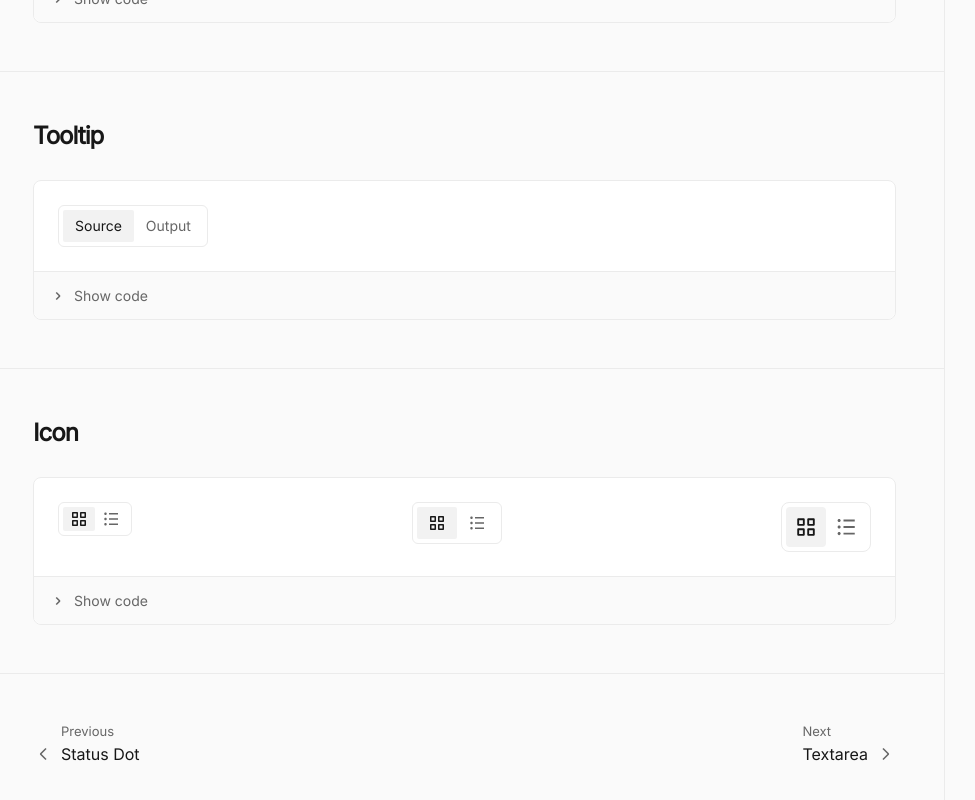
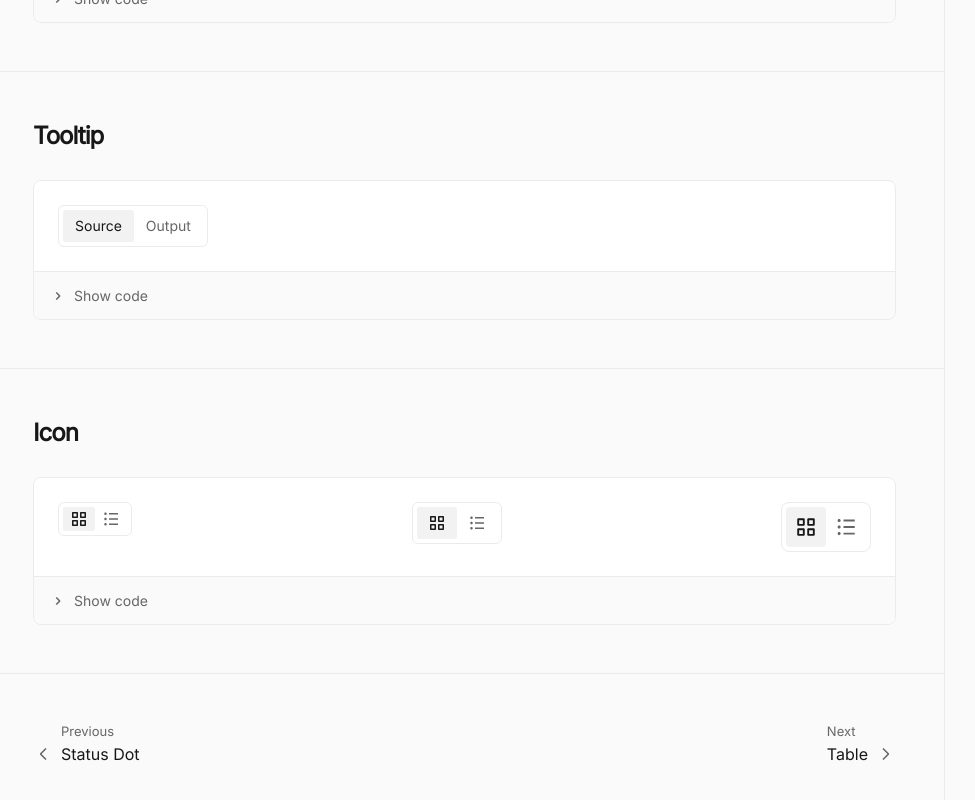
Before and after one commit to kampsy/ui, a SvelteKit app: page /switch in a window 1280 px wide. Shown: the part 1423-2223 px from the top of the page, without its empty margins (305-1280 px from the left). Built offline with nearby package versions, Linux system fonts and the light colour scheme.

Commit message:
update switch pagination

```diff
--- a/src/routes/switch/+page.svelte
+++ b/src/routes/switch/+page.svelte
@@ -202,7 +202,7 @@
 	<Row bottomLine={false}>
 		<Pagination
 			previous={{ title: 'status dot', href: '/status-dot' }}
-			next={{ title: 'textarea', href: '/table' }}
+			next={{ title: 'table', href: '/table' }}
 		/>
 	</Row>
 {/snippet}
```
